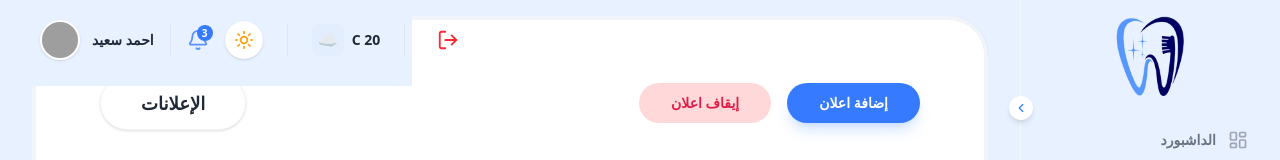
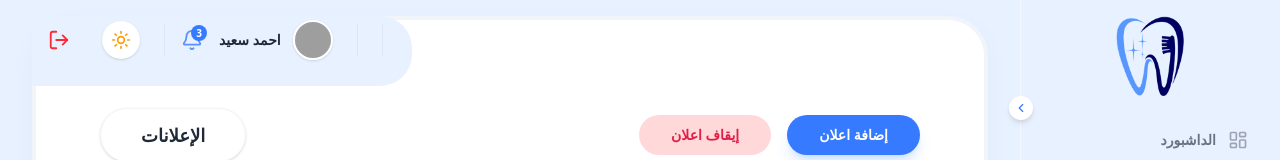
Before and after one commit to MariamMohammed0011/dentalDashboard2026, a React (Vite) app: page /dashboard/ads in a window 1280 px wide. Shown: the top 160 px of the page. Built offline with nearby package versions, Linux system fonts and the light colour scheme; sample sign-in values are in the browser's storage; grey boxes are pictures that could not be loaded.

Commit message:
edit container

```diff
--- a/src/components/shared/MainLayout.jsx
+++ b/src/components/shared/MainLayout.jsx
@@ -30,7 +30,36 @@ export default function MainLayout() {
 <header className="absolute top-0 left-0 h-20 px-4 lg:px-10 flex items-center z-20 pointer-events-none">
   <div className="flex items-center gap-6 pointer-events-auto">
 
-    {/* زر تسجيل الخروج */}
+
+    <div className="h-8 w-[1px] bg-gray-300/40 dark:bg-gray-700/40" />
+
+    {/* الطقس أو مساحة إضافية كما في الصورة (20C) */}
+
+
+    <div className="h-8 w-[1px] bg-gray-300/40 dark:bg-gray-700/40" />
+
+    {/* التنبيهات والأزرار الأخرى */}
+    <div className="flex items-center gap-4">
+
+       <div className="flex items-center gap-3">
+         <div className="w-10 h-10 rounded-full border-2 border-white dark:border-gray-800 overflow-hidden shadow-sm">
+          <img src="https://ui-avatars.com/api/?name=Ahmed+Saeed&background=367AFF&color=fff" alt="User" className="w-full h-full object-cover" />
+        </div>
+        <span className="font-bold text-text-main hidden sm:block text-sm">احمد سعيد</span>
+
+      </div>
+      <div className="flex items-center gap-2 text-primary font-bold relative">
+        <Bell size={22} className="text-primary/80" />
+        <span className="bg-primary text-white text-[10px] absolute -top-1 -right-1 w-4 h-4 flex items-center justify-center rounded-full">3</span>
+      </div>
+
+      <div className="h-8 w-[1px] bg-gray-300/40 dark:bg-gray-700/40 hidden sm:block" />
+
+      {/* اسم المستخدم والصورة */}
+
+    </div>
+     <ThemeToggle />
+     {/* زر تسجيل الخروج */}
     <button
       onClick={handleLogout}
       className="text-red-500 hover:bg-red-50/50 p-2 rounded-xl transition-all"
@@ -39,37 +68,6 @@ export default function MainLayout() {
       <LogOut size={22} />
     </button>
 
-    <div className="h-8 w-[1px] bg-gray-300/40 dark:bg-gray-700/40" />
-
-    {/* الطقس أو مساحة إضافية كما في الصورة (20C) */}
-    <div className="flex items-center gap-2 text-text-main font-bold">
-      <span className="text-sm">20 C</span>
-      <div className="w-8 h-8 rounded-lg bg-blue-100/50 flex items-center justify-center">
-        ☁️
-      </div>
-    </div>
-
-    <div className="h-8 w-[1px] bg-gray-300/40 dark:bg-gray-700/40" />
-
-    {/* التنبيهات والأزرار الأخرى */}
-    <div className="flex items-center gap-4">
-      <ThemeToggle />
-
-      <div className="flex items-center gap-2 text-primary font-bold relative">
-        <Bell size={22} className="text-primary/80" />
-        <span className="bg-primary text-white text-[10px] absolute -top-1 -right-1 w-4 h-4 flex items-center justify-center rounded-full">3</span>
-      </div>
-
-      <div className="h-8 w-[1px] bg-gray-300/40 dark:bg-gray-700/40 hidden sm:block" />
-
-      {/* اسم المستخدم والصورة */}
-      <div className="flex items-center gap-3">
-        <span className="font-bold text-text-main hidden sm:block text-sm">احمد سعيد</span>
-        <div className="w-10 h-10 rounded-full border-2 border-white dark:border-gray-800 overflow-hidden shadow-sm">
-          <img src="https://ui-avatars.com/api/?name=Ahmed+Saeed&background=367AFF&color=fff" alt="User" className="w-full h-full object-cover" />
-        </div>
-      </div>
-    </div>
   </div>
 </header>
         {/* بوب اب المنيو للموبايل */}
@@ -131,20 +129,20 @@ export default function MainLayout() {
           )}
         </AnimatePresence>
 
-        {/* الحاوية البيضاء للمحتوى - تم تصغير الإطار والسماح بالتمدد الرأسي */}
-        {/* الحاوية البيضاء للمحتوى */}
-{/* الحاوية البيضاء للمحتوى */}
-<div
-  className="flex-grow mx-4 sm:mx-6 lg:mx-8 mb-4 bg-white dark:bg-bg-card rounded-[2.5rem] shadow-sm relative border-[4px] border-[#F1F5F9] dark:border-gray-900 transition-all duration-300 min-h-fit mt-4"
-  style={{
-    // هذا المسار يرسم مستطيل بفتحة في الزاوية العلوية اليسرى
-    clipPath: "polygon(0% 0%, 0% 0%, 380px 0%, 380px 70px, 0% 70px, 0% 100%, 100% 100%, 100% 0%)"
-  }}
->
-  <main className="flex-grow h-full p-6">
-    <Outlet />
-  </main>
-</div>
+        {/* الحاوية البيضاء للمحتوى - تم استبدال clip-path بحل يعتمد على الحواف المعكوسة (Inverted Radius) */}
+        <div className="flex-grow mx-4 sm:mx-6 lg:mx-8 mb-4 bg-white dark:bg-bg-card rounded-[2.5rem] shadow-[0_10px_30px_rgba(0,0,0,0.03)] relative border-[4px] border-[#F1F5F9] dark:border-gray-900 transition-all duration-300 min-h-fit mt-4">
+
+          {/* منطقة الفتحة العلوية (Cutout) - للمقاسات الكبيرة فقط */}
+          <div className="hidden lg:block absolute -top-[4px] -left-[4px] w-[380px] h-[70px] bg-bg-main pointer-events-none rounded-br-[2rem] rounded-tr-[2rem] ">
+            {/* الحواف المعكوسة لجعل الزوايا ناعمة ومنحوتة */}
+
+
+          </div>
+
+          <main className="flex-grow h-full p-6">
+            <Outlet />
+          </main>
+        </div>
       </div>
     </div>
   );
--- a/src/features/ads/pages/AdsPage.jsx
+++ b/src/features/ads/pages/AdsPage.jsx
@@ -9,7 +9,7 @@ const AdsPage = () => {
   const { ads, pagination, isLoading, setCurrentPage } = useAds();
 
   return (
-    <div className="p-4 sm:p-8 flex flex-col gap-6 bg-transparent" dir="rtl">
+    <div className="p-4 sm:p-8  mt-8 flex flex-col gap-6 bg-transparent" dir="rtl">
       <AdsHeader />
 
       <motion.div
--- a/src/features/doctors/pages/DoctorsPage.jsx
+++ b/src/features/doctors/pages/DoctorsPage.jsx
@@ -18,7 +18,7 @@ const DoctorsPage = () => {
   } = useDoctors();
 
   return (
-    <div className="flex flex-col lg:flex-row gap-8 bg-transparent p-4 sm:p-8" dir="rtl">
+    <div className="flex flex-col lg:flex-row gap-8 bg-transparent p-4 sm:p-8  mt-8" dir="rtl">
       {/* القسم الأيمن (الرئيسي): قائمة الأطباء */}
       <div className="flex-grow flex flex-col gap-6">
         <DoctorsHeader
--- a/src/features/interventions/pages/InterventionPage.jsx
+++ b/src/features/interventions/pages/InterventionPage.jsx
@@ -17,7 +17,7 @@ const InterventionPage = () => {
   } = useInterventions();
 
   return (
-    <div className="p-4 sm:p-6 lg:p-8 flex flex-col gap-8 bg-transparent" dir="rtl">
+    <div className="p-4 sm:p-6 lg:p-8 flex   mt-8 flex-col gap-8 bg-transparent" dir="rtl">
       <InterventionHeader
         activeTab={activeTab}
         onTabChange={handleTabChange}
--- a/src/features/membership/pages/MembershipRequestsPage.jsx
+++ b/src/features/membership/pages/MembershipRequestsPage.jsx
@@ -19,7 +19,7 @@ const MembershipRequestsPage = () => {
   } = useMembership();
 
   return (
-    <div className="p-4 md:p-8 min-h-screen bg-transparent animate-in fade-in duration-500">
+    <div className="p-4 md:p-8 min-h-screen bg-transparent animate-in fade-in duration-500 mt-8">
       <div className="max-w-[1600px] mx-auto">
         {/* هيدر الصفحة والفلترة */}
         <MembershipHeader
--- a/src/features/orders/pages/OrdersPage.jsx
+++ b/src/features/orders/pages/OrdersPage.jsx
@@ -7,7 +7,7 @@ const OrdersPage = () => {
   const { data: orders, isLoading } = useOrders();
 
   return (
-    <div className="p-4 md:p-8 flex flex-col h-full bg-transparent">
+    <div className="p-4 md:p-8 flex flex-col h-full bg-transparent mt-8">
       {/* هيدر الصفحة */}
       <OrdersHeader />
 
--- a/src/features/reports/pages/ReportsPage.jsx
+++ b/src/features/reports/pages/ReportsPage.jsx
@@ -8,7 +8,7 @@ const ReportsPage = () => {
   const { reports, pagination, isLoading, setCurrentPage } = useReports();
 
   return (
-    <div className="p-4 sm:p-8 flex flex-col gap-6 bg-transparent" dir="rtl">
+    <div className="p-4 sm:p-8 flex  mt-8 flex-col gap-6 bg-transparent" dir="rtl">
       <ReportsHeader />
 
       <ReportsTable reports={reports} isLoading={isLoading} />
--- a/src/index.css
+++ b/src/index.css
@@ -52,38 +52,24 @@
 }
 
 @layer utilities {
-  .concave-corner-tr {
-    position: absolute;
-    width: 25px;
-    height: 25px;
-    background: white;
-  }
-  .concave-corner-tr::after {
-    content: "";
-    position: absolute;
-    top: 0;
-    left: 0;
-    width: 100%;
-    height: 100%;
-    background: var(--color-bg-main);
-    border-top-right-radius: 25px;
+  /* Premium Inverted Border Radius Utilities */
+  /* These create concave curves at junctions */
+  .inverted-radius-corner {
+    @apply absolute w-10 h-10 bg-transparent pointer-events-none z-20;
   }
 
-  .concave-corner-br {
-    position: absolute;
-    width: 25px;
-    height: 25px;
-    background: white;
+  /* Bottom-Right Corner of a cutout (concave curve) */
+  .inverted-radius-br-cutout {
+    @apply bottom-0 right-0;
+    border-top-left-radius: 2rem;
+    box-shadow: -1rem -1rem 0 0 var(--color-bg-card);
   }
-  .concave-corner-br::after {
-    content: "";
-    position: absolute;
-    top: 0;
-    left: 0;
-    width: 100%;
-    height: 100%;
-    background: var(--color-bg-main);
-    border-bottom-right-radius: 25px;
+
+  /* Top-Right Corner of a cutout (concave curve) */
+  .inverted-radius-tr-cutout {
+    @apply top-0 right-0;
+    border-bottom-left-radius: 2rem;
+    box-shadow: -1rem 1rem 0 0 var(--color-bg-card);
   }
 
   /* Custom scrollbar for a cleaner look */
```
